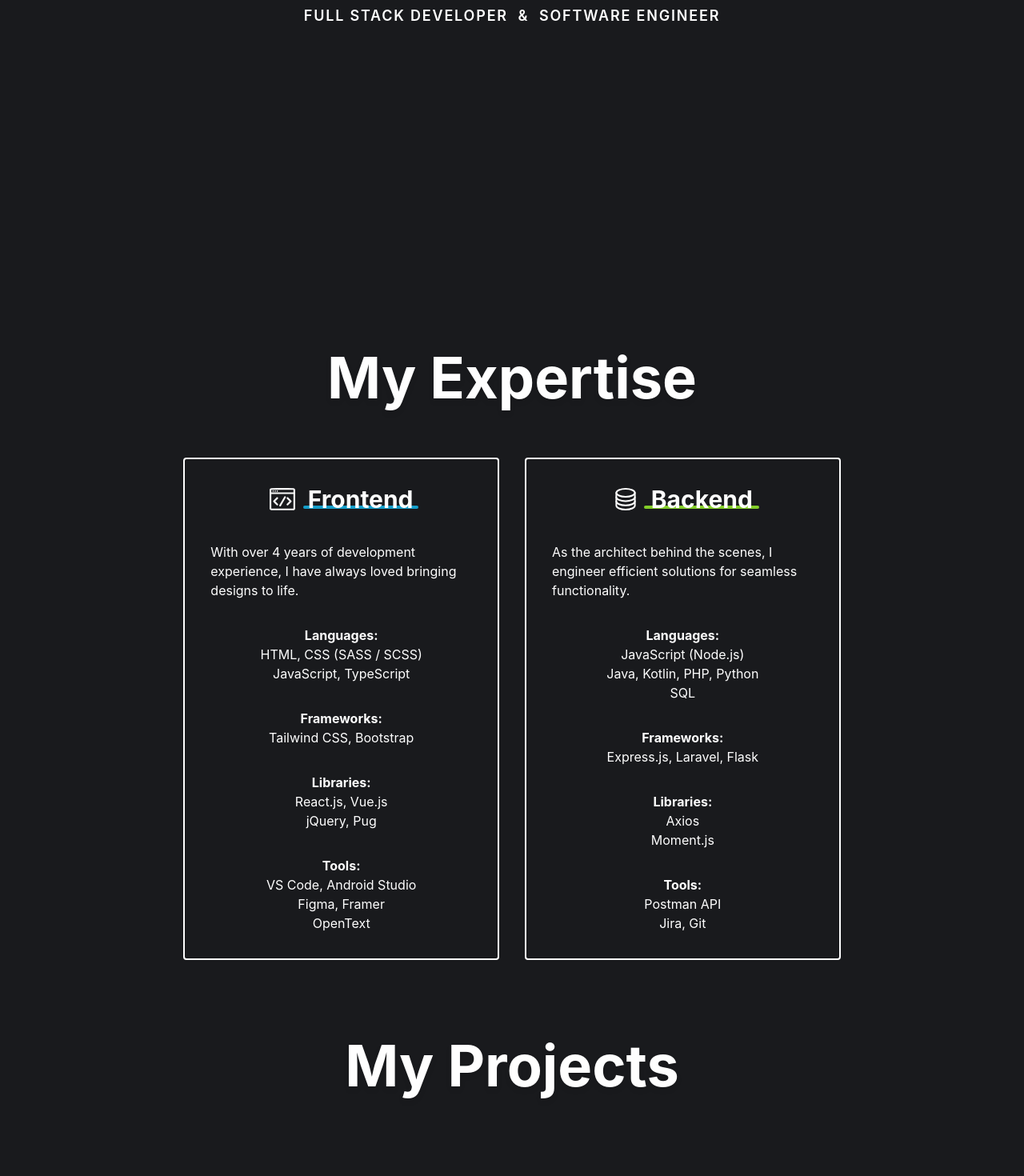
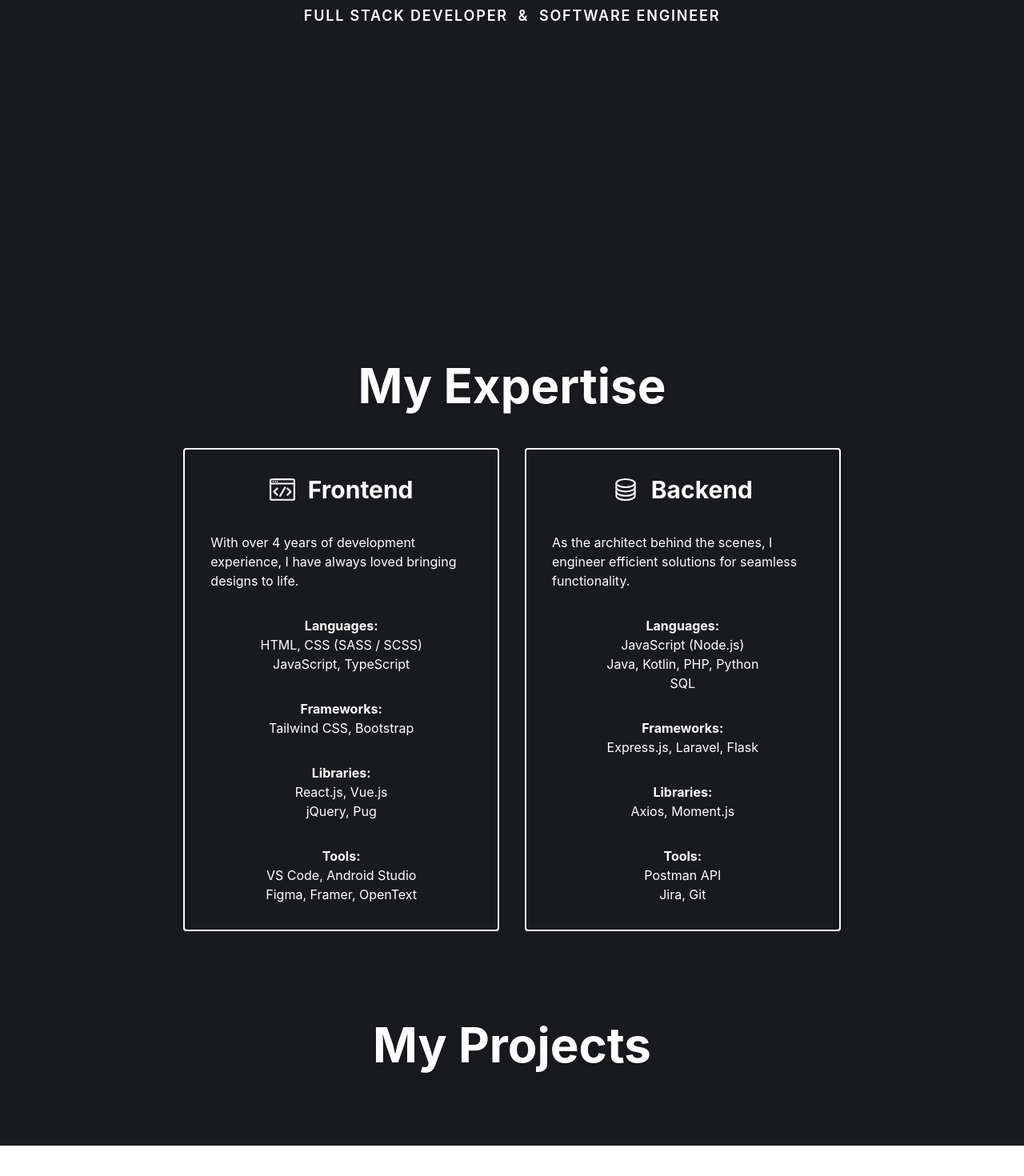
Before and after one commit to FattahSalleh/fattahsalleh.github.io, a React (Create React App) app in the folder fattah-portfolio/: page / in a window 1280 px wide. Shown: the part 412-1882 px from the top of the page at 80% size. After the commit the page ends 1844 px from the top, so only its background shows below. Built offline with nearby package versions, Linux system fonts and the light colour scheme.

Commit message:
style: update style and content for for App

```diff
--- a/fattah-portfolio/src/components/App/App.tsx
+++ b/fattah-portfolio/src/components/App/App.tsx
@@ -8,7 +8,7 @@ import backendIcon from "../../assets/images/expertise/backend-icon.svg";
 function App() {
 	const buttons: ButtonProps[] = [
 		{ label: "hello world!", sectionId: "introSection" },
-		{ label: "expertise", sectionId: "expertiseSectionContainer" },
+		{ label: "expertise", sectionId: "expertiseSection" },
 		{ label: "project", sectionId: "projectSection" },
 		{ label: "experience", sectionId: "introSection" },
 		{ label: "contact", sectionId: "introSection" },
@@ -40,7 +40,7 @@ function App() {
 			},
 			{
 				title: "Tools",
-				list: ["VS Code, Android Studio", "Figma, Framer", "OpenText"],
+				list: ["VS Code, Android Studio", "Figma, Framer, OpenText"],
 			},
 		],
 	};
@@ -66,7 +66,7 @@ function App() {
 			},
 			{
 				title: "Libraries",
-				list: ["Axios", "Moment.js"],
+				list: ["Axios, Moment.js"],
 			},
 			{
 				title: "Tools",
@@ -93,14 +93,14 @@ function App() {
 				</section>
 
 				<section
-					className="z-10 max-w-full w-full p-12"
+					className="max-w-full w-full px-12 py-16"
 					id="expertiseSection"
 				>
 					<div
 						className="flex flex-col items-center"
 						id="expertiseSectionContainer"
 					>
-						<p className="font-bold h-full text-7xl drop-shadow-md mb-16">
+						<p className="font-bold h-full text-6xl drop-shadow-md mb-12">
 							My Expertise
 						</p>
 						<article className="flex flex-row justify-center">
@@ -111,13 +111,13 @@ function App() {
         </section>
 
 				<section
-					className="z-10 max-w-full w-full p-12"
+					className="max-w-full w-full p-12"
 					id="projectSection"
 				>
 					<div
 						className="flex flex-col items-center"
 					>
-						<p className="font-bold h-full text-7xl drop-shadow-md mb-16">
+						<p className="font-bold h-full text-6xl drop-shadow-md mb-12">
 							My Projects
 						</p>
             <article className="flex flex-row justify-center">
```
